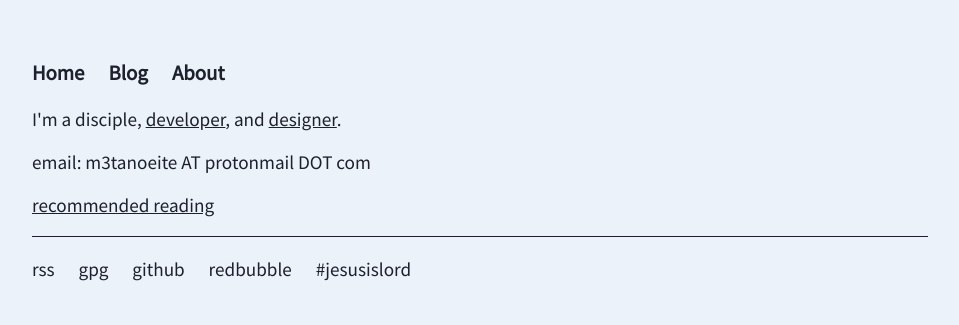
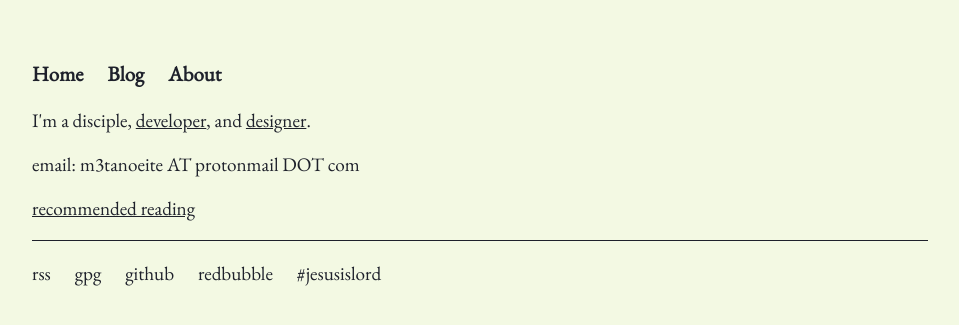
Before and after one commit to codyilardo/codyilardo.github.io, a Jekyll site: the page built from index.html, in a window 1280 px wide. Shown: the top 325 px of the page, without its empty margins (160-1119 px from the left). Built offline with Jekyll 4.4.1, drawn with Linux system fonts in a browser that asks for light colours.

Commit message:
color testing contdd

```diff
--- a/css/main.css
+++ b/css/main.css
@@ -1,5 +1,5 @@
-@import url('https://fonts.googleapis.com/css?family=Source+Sans+Pro&display=swap');
 @import url('https://fonts.googleapis.com/css?family=Source+Code+Pro&display=swap');
+@import url('https://fonts.googleapis.com/css2?family=EB+Garamond&display=swap');
 
 /* :root {
   --bg: #111214;
@@ -9,10 +9,10 @@
 } */
 
 :root {
-    --bg: #EBF2FA;
-    --accent: #779CAB;
+    --bg: #F3F9E3;
+    --accent: #94A89A;
     --text: #1E212B;
-    --font: 'Source Sans Pro';
+    --font: 'EB Garamond';
 }
 
 body {
```
